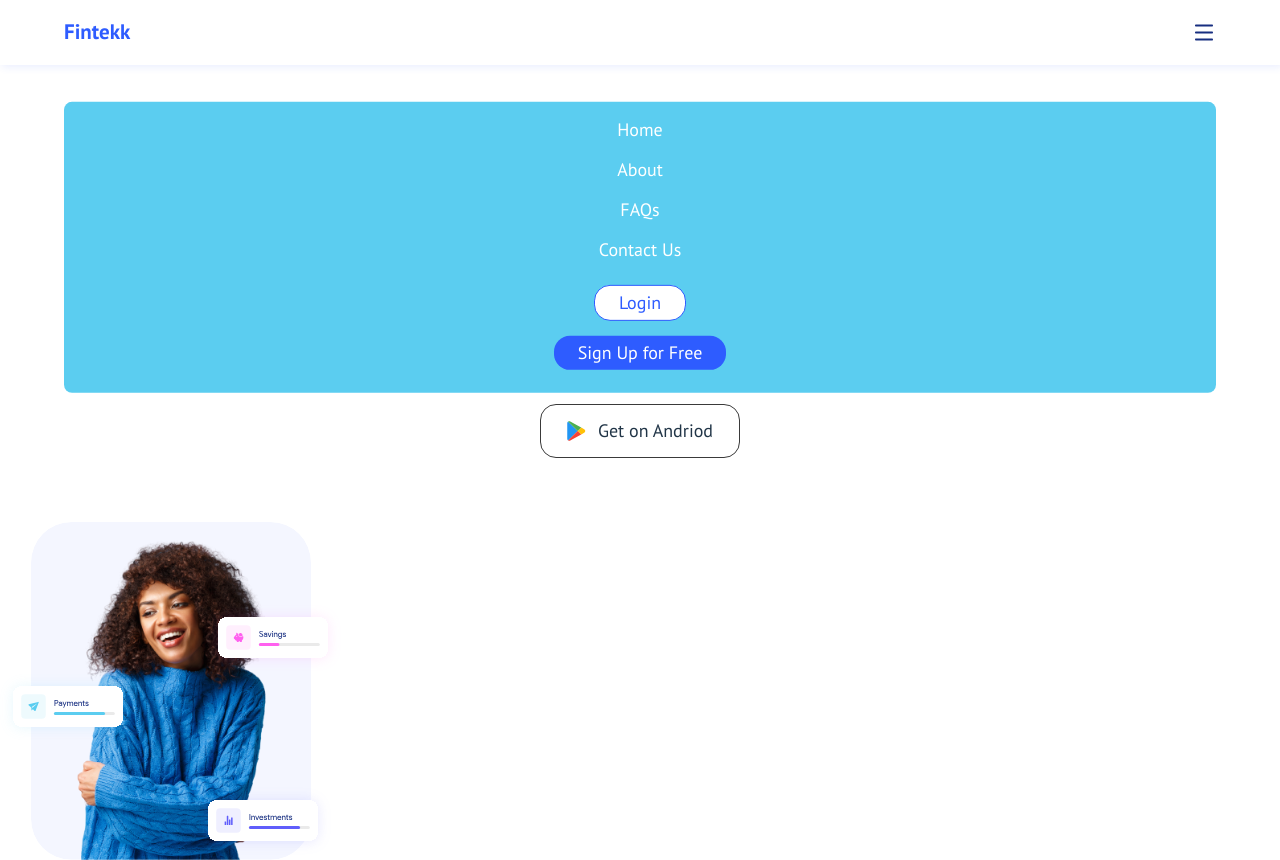
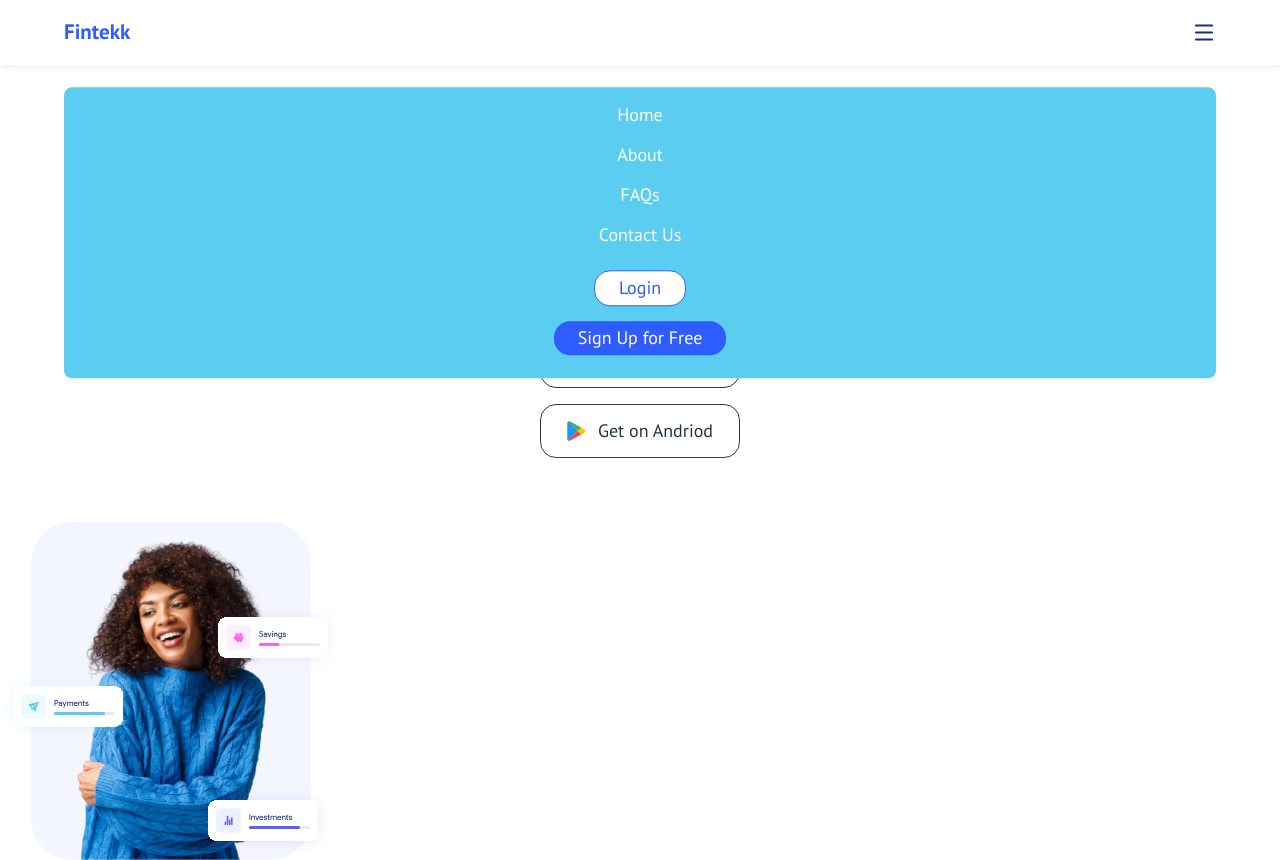
Before and after one commit to ajormoses/Fintekk, a Vue app: page / in a window 1280 px wide. Both pictures are taken after a click on the picture 1204 px from the left and 32 px from the top of the page. Built offline with nearby package versions, Linux system fonts and the light colour scheme.

Commit message:
nav component iss fixed in header

```diff
--- a/src/components/Header.vue
+++ b/src/components/Header.vue
@@ -15,14 +15,13 @@ export default {
 </script>
 
 <template>
-  <div class="fixed w-full shadow-[2px_2px_8px_0px_#2E5CFF1A]">
+  <div class="fixed w-full bg-[#fff] shadow-[2px_2px_8px_0px_#2E5CFF1A] z-30">
     <div class="container flex justify-between item-center py-5">
       <h1 class="text-[#2E5CFF] font-semibold text-[21px]">Fintekk</h1>
       <img @click="toggle" src="../assets/img/hamburger.svg" alt="hamburger" />
     </div>
-  </div>
     <div
-    class="nav container bg-[#5BCDF0] text-center py-2 rounded-lg"
+      class="nav container bg-[#5BCDF0] text-center py-2 rounded-lg z-30"
       v-if="menu === true"
     >
       <ul class="leading-[40px]">
@@ -41,6 +40,7 @@ export default {
         Sign Up for Free
       </button>
     </div>
+  </div>
 </template>
 
 <style scoped>
@@ -48,7 +48,7 @@ export default {
   position: absolute;
   top: 0px;
   left: 50%;
-  transform: translate(-50%, 35%);
+  transform: translate(-50%, 30%);
   width: 100%;
 }
 
```
Lines whose indentation alone changed are shown as unchanged.
